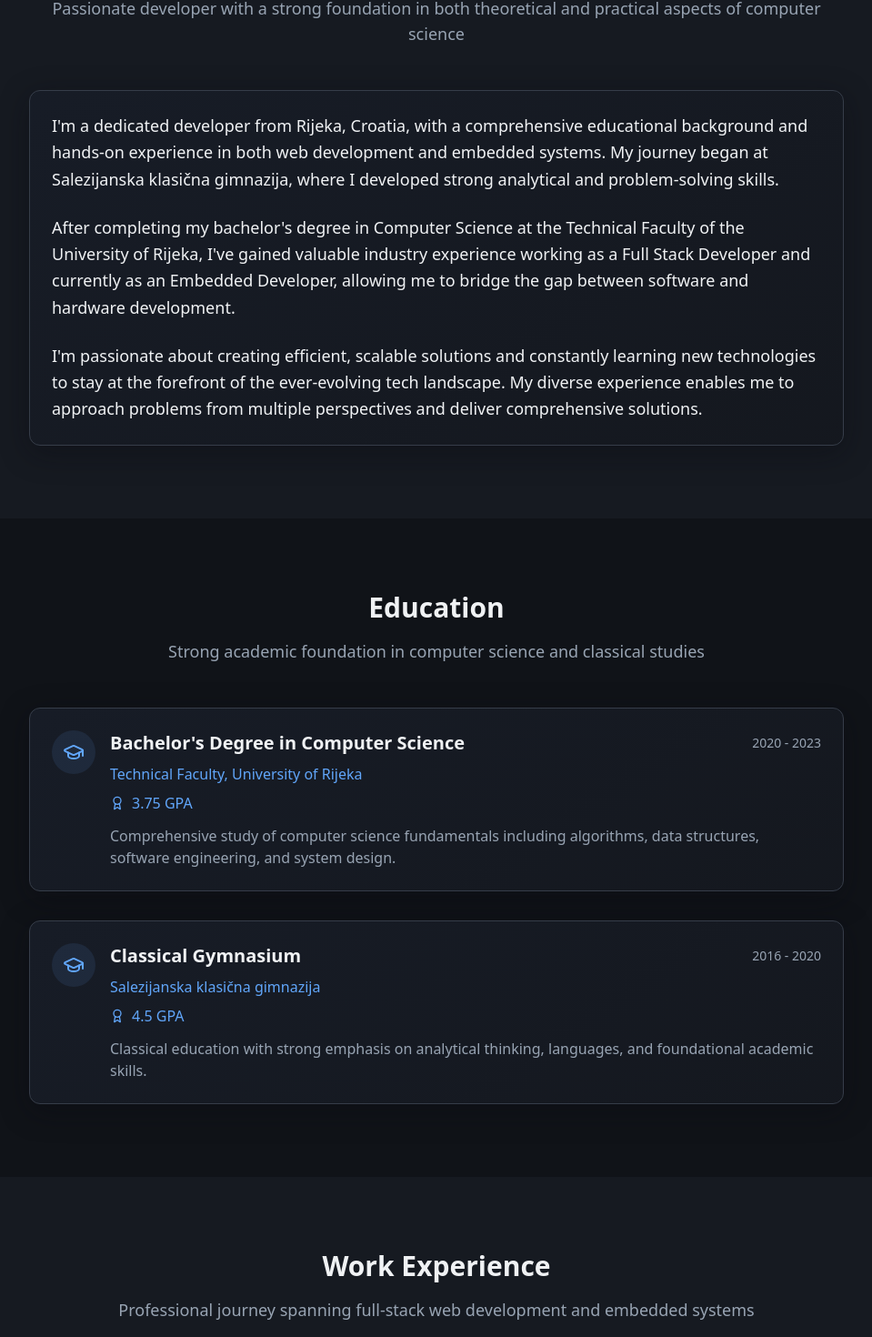
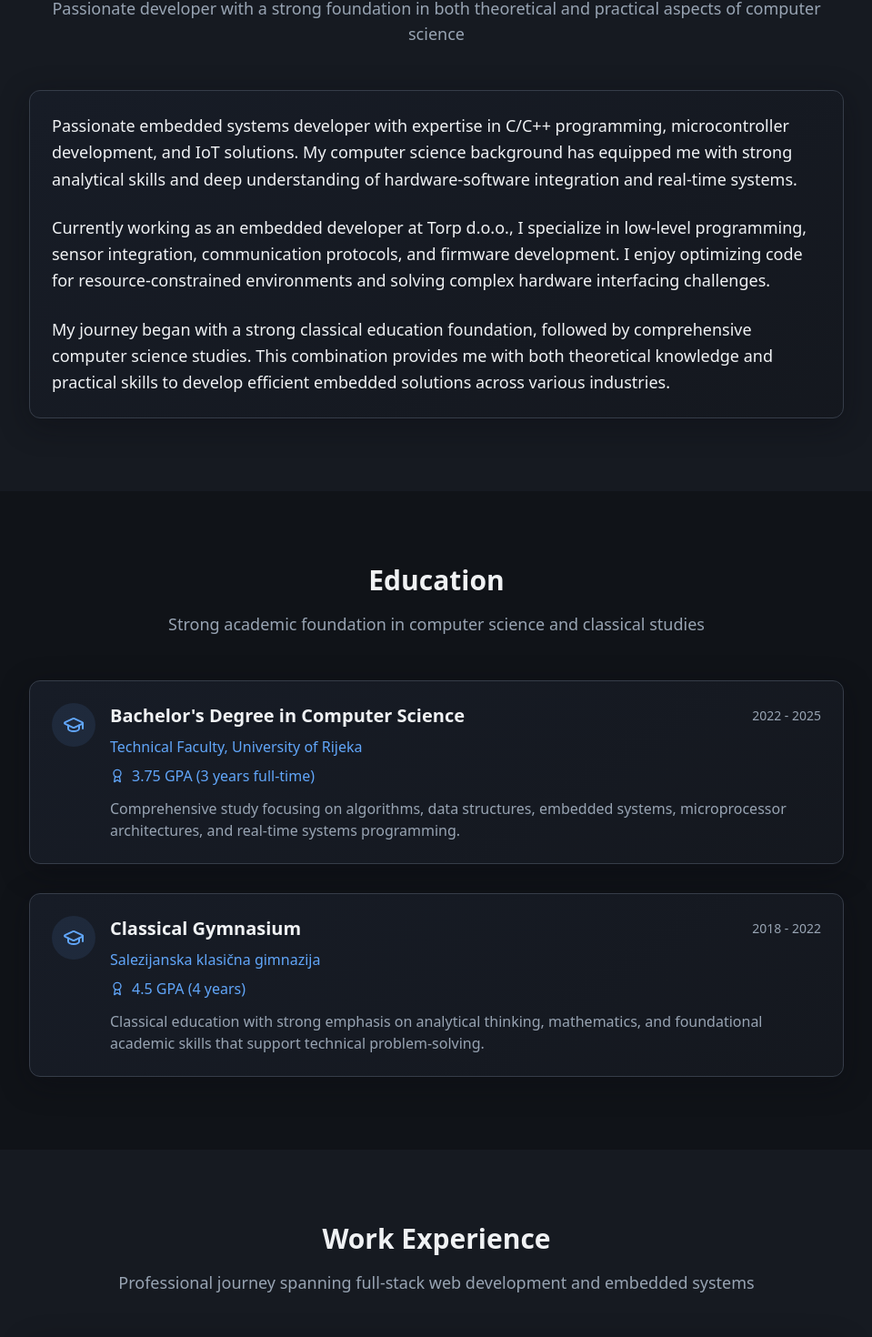
Before and after one commit to Krapic/Krapic.github.io, a React (Vite) app: page / in a window 1280 px wide. Shown: the part 937-2407 px from the top of the page at 91% size, without its empty margins (160-1119 px from the left). Built offline with nearby package versions, Linux system fonts and the light colour scheme; the HTML template or start-up script is replaced by a standard one.

Commit message:
Refocus portfolio on embedded

```diff
--- a/src/components/AboutSection.tsx
+++ b/src/components/AboutSection.tsx
@@ -12,21 +12,19 @@ export const AboutSection = () => {
         <div className="portfolio-card">
           <div className="prose prose-lg max-w-none text-foreground">
             <p className="text-lg leading-relaxed mb-6">
-              I'm a dedicated developer from Rijeka, Croatia, with a comprehensive educational background
-              and hands-on experience in both web development and embedded systems. My journey began at
-              Salezijanska klasična gimnazija, where I developed strong analytical and problem-solving skills.
+              Passionate embedded systems developer with expertise in C/C++ programming, microcontroller development, and IoT solutions.
+              My computer science background has equipped me with strong analytical skills and deep understanding of
+              hardware-software integration and real-time systems.
             </p>
             <p className="text-lg leading-relaxed mb-6">
-              After completing my bachelor's degree in Computer Science at the Technical Faculty of the
-              University of Rijeka, I've gained valuable industry experience working as a Full Stack
-              Developer and currently as an Embedded Developer, allowing me to bridge the gap between
-              software and hardware development.
+              Currently working as an embedded developer at Torp d.o.o., I specialize in low-level programming,
+              sensor integration, communication protocols, and firmware development. I enjoy optimizing code for
+              resource-constrained environments and solving complex hardware interfacing challenges.
             </p>
             <p className="text-lg leading-relaxed">
-              I'm passionate about creating efficient, scalable solutions and constantly learning new
-              technologies to stay at the forefront of the ever-evolving tech landscape. My diverse
-              experience enables me to approach problems from multiple perspectives and deliver
-              comprehensive solutions.
+              My journey began with a strong classical education foundation, followed by comprehensive computer science
+              studies. This combination provides me with both theoretical knowledge and practical skills to develop
+              efficient embedded solutions across various industries.
             </p>
           </div>
         </div>
--- a/src/components/EducationSection.tsx
+++ b/src/components/EducationSection.tsx
@@ -5,16 +5,16 @@ export const EducationSection = () => {
     {
       institution: "Technical Faculty, University of Rijeka",
       degree: "Bachelor's Degree in Computer Science",
-      period: "2020 - 2023",
-      grade: "3.75 GPA",
-      description: "Comprehensive study of computer science fundamentals including algorithms, data structures, software engineering, and system design."
+      period: "2022 - 2025",
+      grade: "3.75 GPA (3 years full-time)",
+      description: "Comprehensive study focusing on algorithms, data structures, embedded systems, microprocessor architectures, and real-time systems programming."
     },
     {
       institution: "Salezijanska klasična gimnazija",
       degree: "Classical Gymnasium",
-      period: "2016 - 2020",
-      grade: "4.5 GPA",
-      description: "Classical education with strong emphasis on analytical thinking, languages, and foundational academic skills."
+      period: "2018 - 2022",
+      grade: "4.5 GPA (4 years)",
+      description: "Classical education with strong emphasis on analytical thinking, mathematics, and foundational academic skills that support technical problem-solving."
     }
   ];
 
--- a/src/components/HeroSection.tsx
+++ b/src/components/HeroSection.tsx
@@ -1,5 +1,5 @@
 import { Button } from "@/components/ui/button";
-import heroBg from "@/assets/hero-bg.jpg";
+import heroBg from "@/assets/embedded-hero-bg.jpg";
 
 export const HeroSection = () => {
   return (
@@ -19,11 +19,10 @@ export const HeroSection = () => {
             <span className="gradient-text">Frane Krapić</span>
           </h1>
           <p className="text-xl md:text-2xl text-muted-foreground mb-4">
-            Full Stack & Embedded Developer
+            <span className="text-primary font-semibold">Embedded Systems & IoT</span> Developer
           </p>
           <p className="text-lg text-muted-foreground mb-8 max-w-2xl mx-auto">
-            Computer Science graduate from Rijeka, Croatia, passionate about creating
-            innovative solutions in web development and embedded systems.
+            Computer Science graduate from Rijeka, Croatia. Specializing in embedded systems, IoT solutions, and low-level programming with C/C++.
           </p>
           <div className="flex flex-col sm:flex-row gap-4 justify-center">
             <Button size="lg" asChild>
--- a/src/components/InterestsSection.tsx
+++ b/src/components/InterestsSection.tsx
@@ -1,36 +1,36 @@
-import { Book, Gamepad2, Mountain, Music, Camera, Coffee } from "lucide-react";
+import { Cpu, Zap, Lightbulb, Wrench, BookOpen, Mountain } from "lucide-react";
 
 export const InterestsSection = () => {
   const interests = [
     {
-      title: "Technology & Innovation",
-      icon: <Coffee className="w-6 h-6" />,
-      description: "Staying up-to-date with the latest tech trends, experimenting with new frameworks and tools"
+      title: "Electronics & Hardware",
+      icon: <Cpu className="w-6 h-6" />,
+      description: "Exploring circuit design, PCB development, and working with various electronic components and sensors"
     },
     {
-      title: "Open Source",
-      icon: <Book className="w-6 h-6" />,
-      description: "Contributing to open-source projects and learning from the developer community"
+      title: "IoT Innovation",
+      icon: <Zap className="w-6 h-6" />,
+      description: "Developing connected devices and exploring edge computing solutions for smart systems"
     },
     {
-      title: "Gaming",
-      icon: <Gamepad2 className="w-6 h-6" />,
-      description: "Exploring game development concepts and enjoying various gaming experiences"
+      title: "Open Source Hardware",
+      icon: <Lightbulb className="w-6 h-6" />,
+      description: "Contributing to open-source hardware projects and learning from the maker community"
+    },
+    {
+      title: "DIY Projects",
+      icon: <Wrench className="w-6 h-6" />,
+      description: "Building custom embedded solutions, automation systems, and experimenting with new technologies"
+    },
+    {
+      title: "Technical Learning",
+      icon: <BookOpen className="w-6 h-6" />,
+      description: "Staying current with embedded systems trends, RTOS development, and low-level optimization techniques"
     },
     {
       title: "Outdoor Activities",
       icon: <Mountain className="w-6 h-6" />,
-      description: "Hiking, exploring Croatia's beautiful coastline and mountains"
-    },
-    {
-      title: "Music",
-      icon: <Music className="w-6 h-6" />,
-      description: "Listening to various genres and exploring the intersection of technology and music"
-    },
-    {
-      title: "Photography",
-      icon: <Camera className="w-6 h-6" />,
-      description: "Capturing moments and exploring digital image processing techniques"
+      description: "Hiking and exploring Croatia's nature, often integrating portable electronics and GPS tracking projects"
     }
   ];
 
@@ -40,7 +40,7 @@ export const InterestsSection = () => {
         <div className="text-center mb-12 section-fade-in">
           <h2 className="text-3xl font-bold mb-4">Interests & Hobbies</h2>
           <p className="text-muted-foreground text-lg">
-            Beyond coding - exploring creativity and continuous learning
+            Beyond coding - exploring hardware innovation and embedded technologies
           </p>
         </div>
 
--- a/src/components/ProjectsSection.tsx
+++ b/src/components/ProjectsSection.tsx
@@ -6,36 +6,36 @@ import { Button } from "@/components/ui/button";
 const projects = [
   {
     title: "AI-Maze-Solver",
-    description: "Interaktivna aplikacija za generiranje i rješavanje labirinata pomoću AI algoritama (BFS, DFS, A*) razvijena u sklopu kolegija Programsko inženjerstvo.",
+    description: "Interactive application for generating and solving mazes using AI algorithms (BFS, DFS, A*) developed as part of Software Engineering course.",
     technologies: ["Python", "AI Algorithms", "BFS/DFS", "A*"],
     github: "https://github.com/Krapic/AI-Maze-Solver",
     featured: true
   },
   {
-    title: "KantaShop",
-    description: "Studentski projekt e-trgovine razvijen korištenjem .NET 9 i React 19 tehnologija s osnovnim funkcionalnostima online trgovine.",
-    technologies: ["React 19", ".NET 9", "TypeScript", "E-commerce"],
+    title: "Fitness Tracker with WiFi6 Connectivity",
+    description: "Advanced fitness tracker with WiFi6 connectivity for activity monitoring and health tracking using embedded systems technology.",
+    technologies: ["Embedded C", "WiFi6", "IoT", "Health Sensors", "Real-time Data"],
+    github: "https://github.com/Krapic/Fitness-Tracker-With-Wifi6-Connectivity",
+    featured: true
+  },
+  {
+    title: "KantaShop E-commerce Platform",
+    description: "Student project e-commerce platform developed using .NET 9 and React 19 with comprehensive online store functionality.",
+    technologies: ["React 19", ".NET 9", "TypeScript", "E-commerce", "Full-stack"],
     github: "https://github.com/Krapic/KantaShop",
     featured: true
   },
   {
-    title: "AddressBook",
-    description: "Jednostavan telefonski imenik razvijen s React (TypeScript) i C# ASP.NET Core s Entity Framework Core i SQLite bazom podataka.",
+    title: "AddressBook Application",
+    description: "Simple phone book application developed with React (TypeScript) and C# ASP.NET Core with Entity Framework Core and SQLite database.",
     technologies: ["React", "TypeScript", "ASP.NET Core", "Entity Framework", "SQLite"],
     github: "https://github.com/Krapic/AddressBook",
     featured: false
   },
   {
-    title: "Fitness Tracker with WiFi6 Connectivity",
-    description: "Najnoviji projekt fitness trackera s naprednom WiFi6 povezivošću za praćenje aktivnosti i zdravlja.",
-    technologies: ["IoT", "WiFi6", "Embedded Systems", "Health Tracking"],
-    github: "https://github.com/Krapic/Fitness-Tracker-With-Wifi6-Connectivity",
-    featured: true
-  },
-  {
     title: "Infobip Reservations WebApp",
-    description: "Web aplikacija za rezervacije razvijena kao dio Infobip projekta s naprednim sustavom upravljanja rezervacijama.",
-    technologies: ["C#", "Web Development", "Reservations System"],
+    description: "Web application for reservations developed as part of Infobip project with advanced reservation management system.",
+    technologies: ["C#", "Web Development", "Reservation System", "Backend"],
     github: "https://github.com/Krapic/Infobip-Project-ReservationsWebApp",
     featured: false
   }
@@ -46,7 +46,7 @@ export const ProjectsSection = () => {
     <section id="projects" className="py-20 bg-secondary/30">
       <div className="container mx-auto px-4">
         <h2 className="text-3xl font-bold text-center mb-12 text-foreground">
-          Projekti
+          Projects
         </h2>
 
         <div className="grid grid-cols-1 md:grid-cols-2 lg:grid-cols-3 gap-6">
@@ -119,7 +119,7 @@ export const ProjectsSection = () => {
               aria-label="View all projects on GitHub profile"
             >
               <ExternalLink className="w-4 h-4" />
-              Pogledaj sve projekte na GitHubu
+              View All Projects on GitHub
             </a>
           </Button>
         </div>
--- a/src/components/SkillsSection.tsx
+++ b/src/components/SkillsSection.tsx
@@ -3,34 +3,34 @@ import { Code, Database, Cpu, Globe, Settings, Zap } from "lucide-react";
 export const SkillsSection = () => {
   const skillCategories = [
     {
-      title: "Frontend Development",
-      icon: <Globe className="w-6 h-6" />,
-      skills: ["React", "TypeScript", "JavaScript", "HTML5", "CSS3", "Tailwind CSS", "Responsive Design"]
+      title: "Embedded Programming",
+      icon: <Cpu className="w-6 h-6" />,
+      skills: ["C/C++", "Assembly", "Real-time Programming", "Memory Management", "Debugging Tools", "Cross-compilation"]
     },
     {
-      title: "Backend Development",
-      icon: <Database className="w-6 h-6" />,
-      skills: ["Node.js", "Express.js", "RESTful APIs", "Database Design", "SQL", "MongoDB"]
+      title: "Microcontrollers & Hardware",
+      icon: <Settings className="w-6 h-6" />,
+      skills: ["ARM Cortex", "AVR", "PIC", "ESP32", "Arduino", "STM32", "Hardware Interfacing", "PCB Design"]
     },
     {
-      title: "Embedded Systems",
-      icon: <Cpu className="w-6 h-6" />,
-      skills: ["C/C++", "Microcontrollers", "Real-time Systems", "Firmware Development", "Hardware Integration"]
+      title: "Communication Protocols",
+      icon: <Zap className="w-6 h-6" />,
+      skills: ["UART", "SPI", "I2C", "CAN", "Ethernet", "WiFi", "Bluetooth", "LoRa", "Modbus"]
     },
     {
-      title: "Programming Languages",
+      title: "Development Tools",
       icon: <Code className="w-6 h-6" />,
-      skills: ["JavaScript", "TypeScript", "C/C++", "Python", "Java", "Assembly"]
+      skills: ["Eclipse IDE", "Keil uVision", "GCC", "Makefile", "JTAG", "Oscilloscope", "Logic Analyzer"]
     },
     {
-      title: "Tools & Technologies",
-      icon: <Settings className="w-6 h-6" />,
-      skills: ["Git", "GitHub", "VS Code", "Linux", "Docker", "Debugging Tools"]
+      title: "IoT & Systems",
+      icon: <Globe className="w-6 h-6" />,
+      skills: ["RTOS", "FreeRTOS", "Linux Embedded", "Sensor Integration", "Data Acquisition", "Edge Computing"]
     },
     {
-      title: "Soft Skills",
-      icon: <Zap className="w-6 h-6" />,
-      skills: ["Problem Solving", "Team Collaboration", "Continuous Learning", "Analytical Thinking", "Communication"]
+      title: "Additional Skills",
+      icon: <Database className="w-6 h-6" />,
+      skills: ["Python", "MATLAB", "Git", "Version Control", "Technical Documentation", "System Architecture"]
     }
   ];
 
@@ -40,7 +40,7 @@ export const SkillsSection = () => {
         <div className="text-center mb-12 section-fade-in">
           <h2 className="text-3xl font-bold mb-4">Skills & Technologies</h2>
           <p className="text-muted-foreground text-lg">
-            Comprehensive skill set spanning web development and embedded systems
+            Specialized expertise in embedded systems and hardware programming
           </p>
         </div>
 
```
Also changed, not shown: src/assets/embedded-hero-bg.jpg (added).
